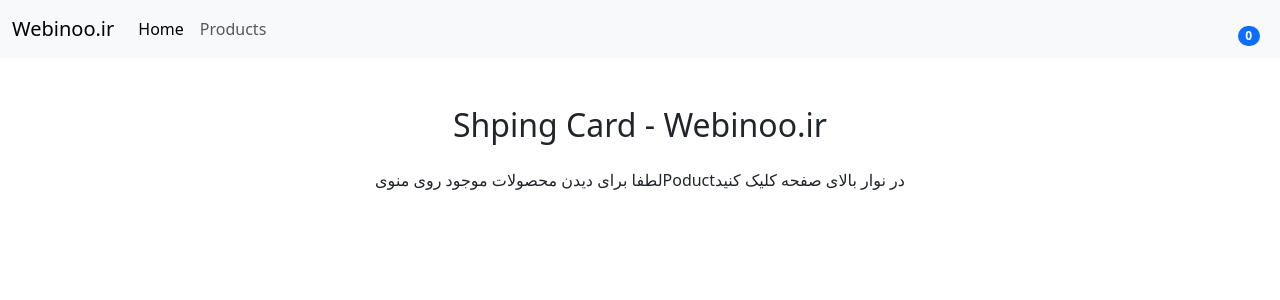
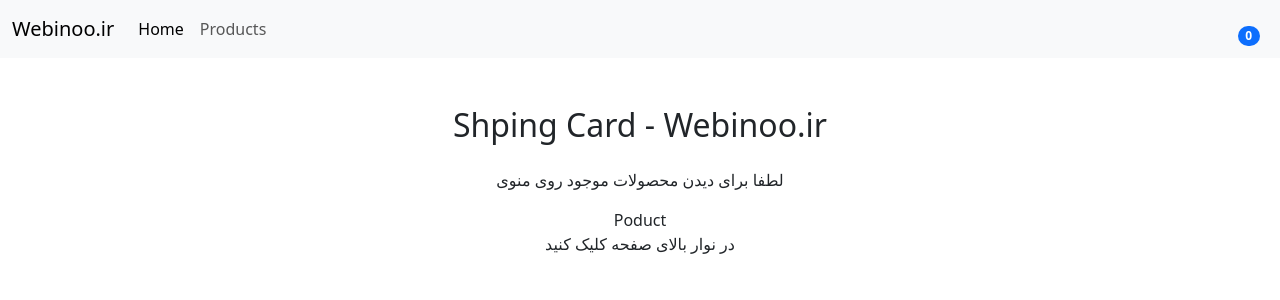
Before and after one commit to zamanyzohre/sabade-kharid, a React (Vite) app: page / in a window 1280 px wide. Shown: the top 300 px of the page. Built offline with nearby package versions, Linux system fonts and the light colour scheme; the HTML template or start-up script is replaced by a standard one.

Commit message:
update project

```diff
--- a/src/pages/Home.jsx
+++ b/src/pages/Home.jsx
@@ -3,9 +3,9 @@
   return (
     <div className='text-center'>
         <h2 className='mb-4'>Shping Card - Webinoo.ir</h2>
-        <p>لطفا برای دیدن محصولات موجود روی منوی
+        <p>لطفا برای دیدن محصولات موجود روی منوی </p>
          <span>Poduct</span>
-           در نوار بالای صفحه کلیک کنید </p>
+           <p>در نوار بالای صفحه کلیک کنید </p>
     </div>
   )
 }
```
